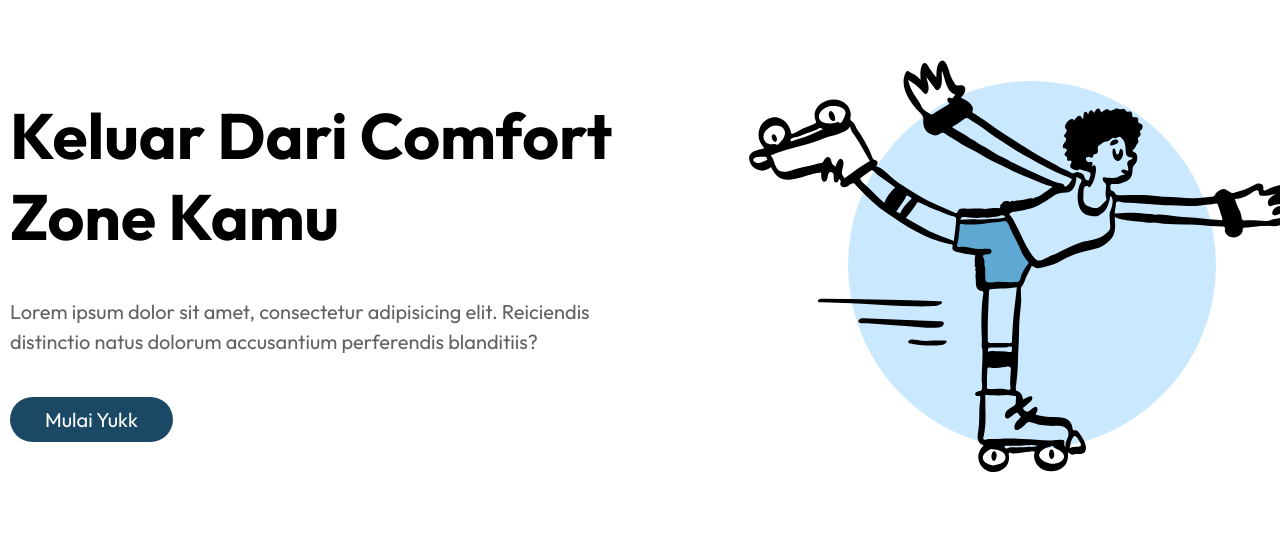
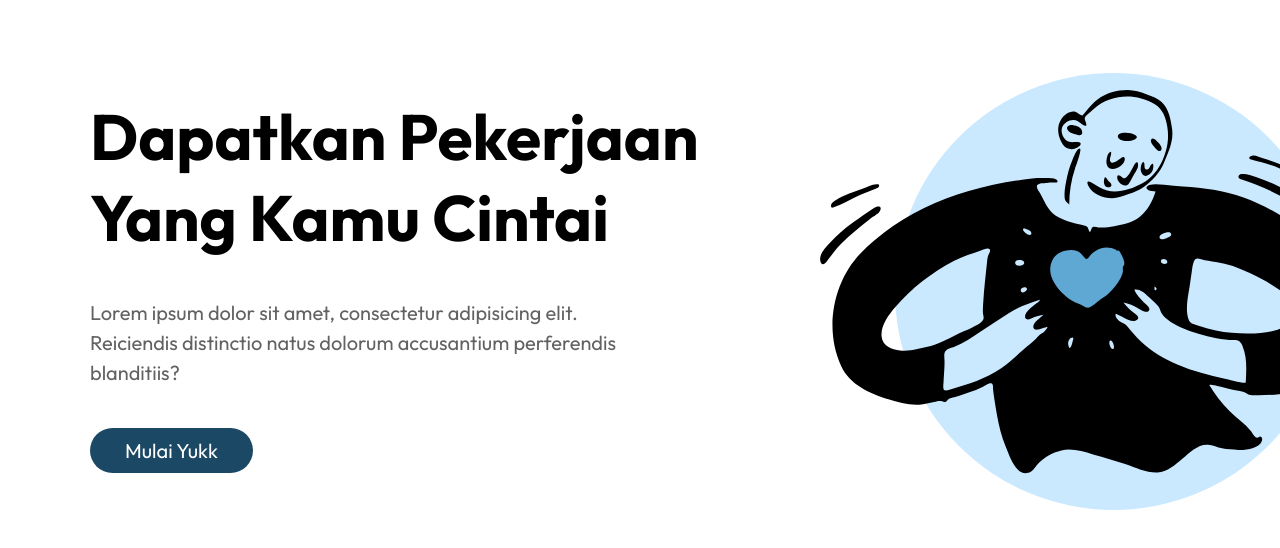
Before and after one commit to Anggaysm/bimbel-amsuy, a plain HTML site: page index.html in a window 1280 px wide. Shown: the part 2309-2857 px from the top of the page. Drawn offline with Linux system fonts and the light colour scheme.

Commit message:
almost done

```diff
--- a/assets/css/style.css
+++ b/assets/css/style.css
@@ -187,3 +187,37 @@ p.text-p {
   line-height: 1.5;
   padding-bottom: 40px;
 }
+
+.Typo2 {
+  height: 100%;
+  display: flex;
+  justify-content: space-between;
+  align-items: center;
+  margin: 250px 10px;
+}
+
+.img-typo2 {
+  width: 100%;
+  height: 100%;
+  object-fit: cover;
+  padding-left: 30px;
+}
+
+.text-typo2 {
+  width: 100%;
+  padding-left: 80px;
+}
+
+.text-typo2 h1 {
+  font-size: 64px;
+  color: #000;
+  padding-bottom: 40px;
+}
+
+.text-typo2 p {
+  width: 85%;
+  font-size: 20px;
+  color: #636161;
+  line-height: 1.5;
+  padding-bottom: 40px;
+}
--- a/index.html
+++ b/index.html
@@ -78,18 +78,18 @@
           <button class="btn-primary">Mulai Yukk</button>
         </div>
       </section>
-      <section class="Typography" style="flex-direction: row-reverse">
-        <div class="img-typography">
-          <img src="assets/img/RollerSkatingDoodle.svg" alt="" />
-        </div>
-        <div class="text-typography">
-          <h1>Keluar Dari Comfort Zone Kamu</h1>
+      <section class="Typo2">
+        <div class="text-typo2">
+          <h1>Dapatkan Pekerjaan Yang Kamu Cintai</h1>
           <p>
             Lorem ipsum dolor sit amet, consectetur adipisicing elit. Reiciendis
             distinctio natus dolorum accusantium perferendis blanditiis?
           </p>
           <button class="btn-primary">Mulai Yukk</button>
         </div>
+        <div class="img-typo2">
+          <img src="assets/img/LovingDoodle.svg" alt="" />
+        </div>
       </section>
     </div>
   </body>
```
Also changed, not shown: assets/img/LovingDoodle.svg (added).
